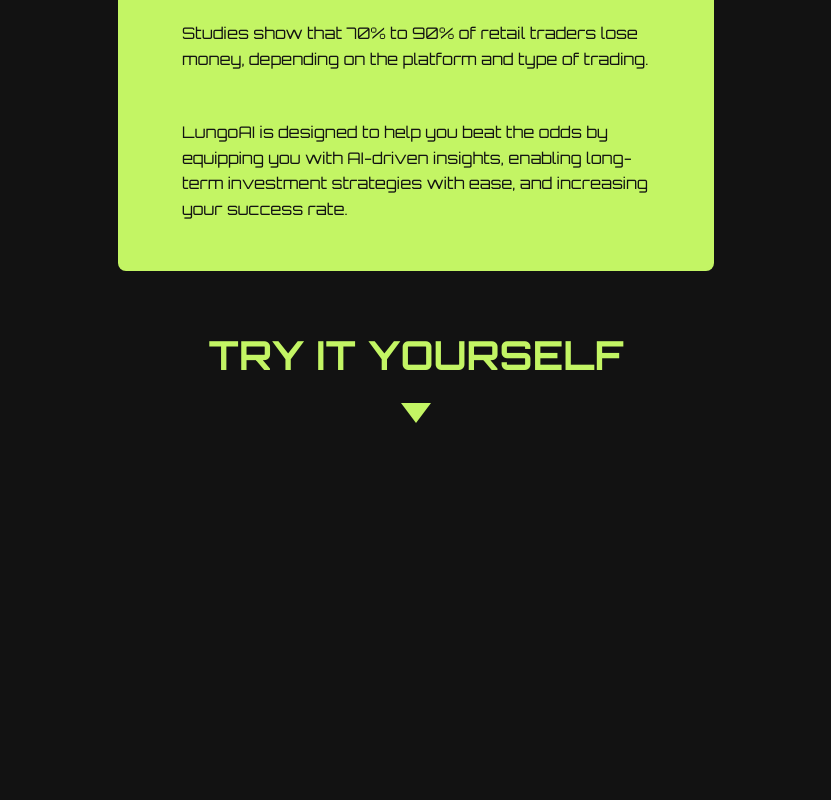
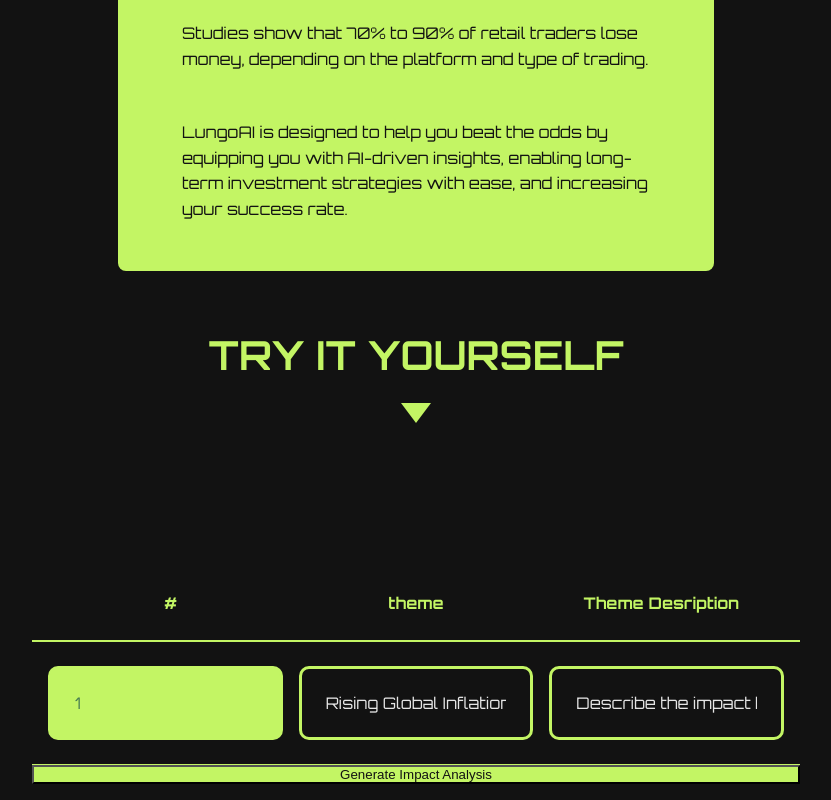
Before and after one commit to davidmaxxxy/lungoAI, a React (Create React App) app: page / in a window 1280 px wide. Shown: the part 479-1279 px from the top of the page, without its empty margins (224-1055 px from the left). Before the commit the page ends 1030 px from the top, so only its background shows below. Built offline with nearby package versions, Linux system fonts and the light colour scheme.

Commit message:
FE-6-Build-Resusable-Form-Components-Using-Props: Implemented the form components and implemented basic styles

```diff
--- a/package.json
+++ b/package.json
@@ -6,6 +6,7 @@
     "@testing-library/jest-dom": "^5.17.0",
     "@testing-library/react": "^13.4.0",
     "@testing-library/user-event": "^13.5.0",
+    "axios": "^1.7.7",
     "react": "^18.3.1",
     "react-dom": "^18.3.1",
     "react-icons": "^5.3.0",
--- a/src/App.js
+++ b/src/App.js
@@ -3,12 +3,14 @@
 import "./styles/main.scss";
 import Header from "./components/Header/Header";
 import Hero from "./components/Hero/Hero";
+import MacroTrendInputPage from "./pages/MacroTrendInputPage/MaroTrendInputPage";
 
 function App() {
   return (
     <>
       <Header />
       <Hero />
+      <MacroTrendInputPage />
     </>
   );
 }
--- /dev/null
+++ b/src/components/TableForms/Button.jsx
@@ -0,0 +1,11 @@
+import React from "react";
+
+function Button({ text, type }) {
+  return (
+    <button className="button" type={type}>
+      {text}
+    </button>
+  );
+}
+
+export default Button;
--- /dev/null
+++ b/src/components/TableForms/FormRow.jsx
@@ -0,0 +1,21 @@
+import React from "react";
+
+function FormRow({ row }) {
+  return (
+    <div className="form-table-wrapper__row">
+      {row.map((cell, index) => (
+        <div key={index} className="form-table-wrapper__cell">
+          <input
+            type="text"
+            name={`row-${index}`}
+            defaultValue={cell}
+            className="form-table-wrapper__input"
+            required
+          />
+        </div>
+      ))}
+    </div>
+  );
+}
+
+export default FormRow;
--- /dev/null
+++ b/src/components/TableForms/FormTableWrapper.css
@@ -0,0 +1,74 @@
+.form-table-wrapper {
+  display: flex;
+  flex-direction: column;
+  width: 100%;
+  max-width: 800px;
+  margin: 0 auto;
+  padding: 1rem;
+}
+.form-table-wrapper__header {
+  display: flex;
+  background-color: #121212;
+  color: #c3f564;
+  padding: 1rem;
+  border-bottom: 2px solid #c3f564;
+}
+.form-table-wrapper__header-cell {
+  flex: 1;
+  padding: 0.5rem;
+  text-align: center;
+  font-weight: bold;
+}
+.form-table-wrapper__header-cell-icon {
+  margin-left: 0.5rem;
+  vertical-align: middle;
+}
+.form-table-wrapper__body {
+  display: flex;
+  flex-direction: column;
+}
+.form-table-wrapper__row {
+  display: flex;
+  padding: 1rem;
+  border-bottom: 1px solid #c3f564;
+  justify-content: space-between;
+  gap: 1rem;
+}
+.form-table-wrapper__row:nth-child(even) {
+  background-color: #1f1f1f;
+}
+.form-table-wrapper__cell {
+  flex: 1;
+  padding: 1rem;
+  margin: 0.5rem 0;
+  border-radius: 10px;
+  border: solid #c3f564;
+}
+.form-table-wrapper__cell:first-child {
+  background-color: #c3f564;
+  border-radius: 10px;
+  color: #4b7f52;
+  font-weight: 700;
+}
+.form-table-wrapper__cell input {
+  width: 100%;
+  padding: 0.5rem;
+  font-size: 1rem;
+  background-color: transparent;
+  border: none;
+  outline: none;
+  font-family: inherit;
+  color: inherit;
+}
+.form-table-wrapper__button {
+  background-color: #c3f564;
+  color: #121212;
+  border: none;
+  padding: 1rem;
+  margin-top: 1rem;
+  cursor: pointer;
+  transition: background-color 0.3s ease;
+}
+.form-table-wrapper__button:hover {
+  background-color: #d6f894;
+}/*# sourceMappingURL=FormTableWrapper.css.map */
--- /dev/null
+++ b/src/components/TableForms/FormTableWrapper.jsx
@@ -0,0 +1,33 @@
+import React from "react";
+import FormRow from "./FormRow";
+import "../TableForms/FormTableWrapper.scss";
+import Button from "./Button";
+
+function FormTableWrapper({ headers, rows, handleFormSubmit }) {
+  return (
+    <form className="form-table-wrapper" onSubmit={handleFormSubmit}>
+      <div className="form-table-wrapper__header">
+        {headers.map((header, index) => (
+          <div key={index} className="form-table-wrapper__header-cell">
+            {header.text}
+            {header.icon && (
+              <img
+                src={header.icon}
+                alt={`${header.text} icon`}
+                className="form-table-wrapper__header-icon"
+              />
+            )}
+          </div>
+        ))}
+      </div>
+      <div className="form-table-wrapper__body">
+        {rows.map((row, index) => (
+          <FormRow key={index} row={row} />
+        ))}
+      </div>
+      <Button type="submit" text={"Generate Impact Analysis"} />
+    </form>
+  );
+}
+
+export default FormTableWrapper;
--- /dev/null
+++ b/src/components/TableForms/FormTableWrapper.scss
@@ -0,0 +1,88 @@
+@import "../../styles/variables";
+@import "../../styles/mixins";
+
+.form-table-wrapper {
+  display: flex;
+  flex-direction: column;
+  width: 100%;
+  max-width: 800px;
+  margin: 0 auto;
+  padding: 1rem;
+
+  &__header {
+    display: flex;
+    background-color: $color-background;
+    color: $color-primary;
+    padding: 1rem;
+    border-bottom: 2px solid $color-primary;
+
+    &-cell {
+      flex: 1;
+      padding: 0.5rem;
+      text-align: center;
+      font-weight: bold;
+
+      &-icon {
+        margin-left: 0.5rem;
+        vertical-align: middle;
+      }
+    }
+  }
+
+  &__body {
+    display: flex;
+    flex-direction: column;
+  }
+
+  &__row {
+    display: flex;
+    padding: 1rem;
+    border-bottom: 1px solid $color-primary;
+    justify-content: space-between;
+    gap: 1rem; // Add gap between each cell
+
+    &:nth-child(even) {
+      background-color: lighten($color-background, 5%);
+    }
+  }
+
+  &__cell {
+    flex: 1;
+    padding: 1rem;
+    margin: 0.5rem 0;
+    border-radius: 10px;
+    border: solid $color-primary;
+
+    &:first-child {
+      background-color: $color-primary;
+      border-radius: 10px;
+      color: $color-secondary;
+      font-weight: 700;
+    }
+
+    input {
+      width: 100%;
+      padding: 0.5rem;
+      font-size: 1rem;
+      background-color: transparent;
+      border: none;
+      outline: none;
+      font-family: inherit;
+      color: inherit;
+    }
+  }
+
+  &__button {
+    background-color: $color-primary;
+    color: $color-background;
+    border: none;
+    padding: 1rem;
+    margin-top: 1rem;
+    cursor: pointer;
+    transition: background-color 0.3s ease;
+
+    &:hover {
+      background-color: lighten($color-primary, 10%);
+    }
+  }
+}
--- /dev/null
+++ b/src/pages/MacroTrendInputPage/MaroTrendInputPage.jsx
@@ -0,0 +1,43 @@
+import React from "react";
+import FormTableWrapper from "../../components/TableForms/FormTableWrapper";
+import axios from "axios";
+
+function MacroTrendInputPage() {
+  const headers = [
+    { text: "#" },
+    { text: "theme" },
+    { text: "Theme Desription" },
+  ];
+
+  const rows = [["1", "Rising Global Inflation", "Describe the impact here"]];
+
+  const handleFormSubmit = async (e) => {
+    const formData = new formData(e.target);
+    let rowData = [];
+
+    formData.forEach((value) => rowData.push(value));
+
+    try {
+      const response = await axios.post("/api/generate-impact-analysis", {
+        data: rowData,
+      });
+
+      const data = response.data;
+      console.log(`Generated impact analysis:`, data);
+    } catch (error) {
+      console.error("Error generating impact analysis: ", error);
+    }
+  };
+
+  return (
+    <div className="macro-trend-input-page">
+      <FormTableWrapper
+        headers={headers}
+        rows={rows}
+        handleFormSubmit={handleFormSubmit}
+      />
+    </div>
+  );
+}
+
+export default MacroTrendInputPage;
```
Also changed, not shown: 2 other files (tests, documents, lock files or other folders).
